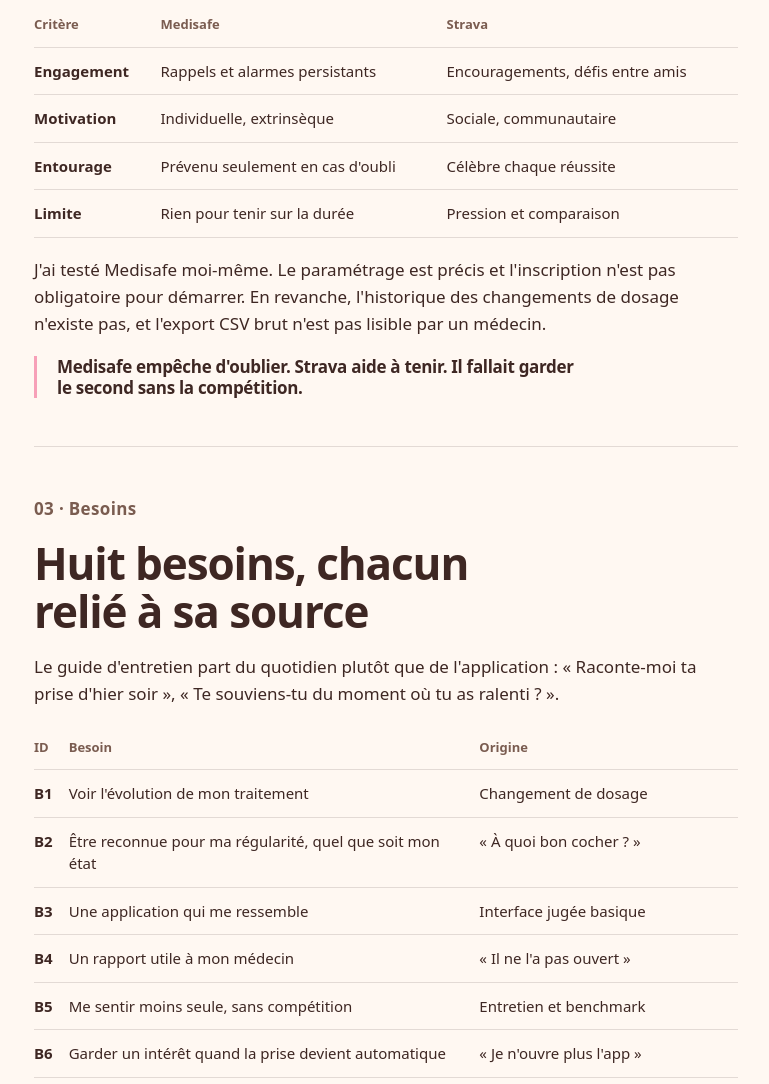
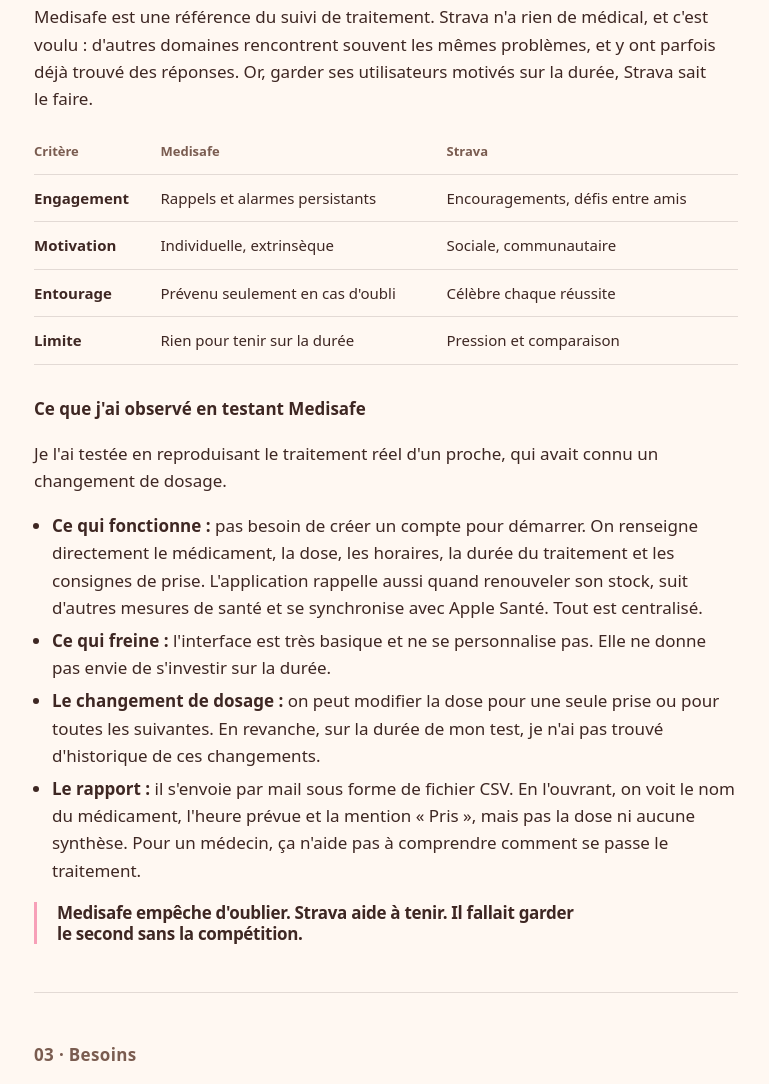
Before and after one commit to Mariam-project/portfolio, a plain HTML site: page meditrack.html in a window 1280 px wide. Shown: the part 2063-3147 px from the top of the page, without its empty margins (262-1031 px from the left). Drawn offline with Linux system fonts and the light colour scheme.

Commit message:
MediTrack : réécriture du benchmark
Co-Authored-By: Claude Opus 5.5 <noreply@anthropic.com>
Claude-Session: https://claude.ai/code/session_015nzzn4CJSdmHW8GwD7fvDw

```diff
--- a/meditrack.html
+++ b/meditrack.html
@@ -74,6 +74,7 @@
         <section class="chapter reveal" id="benchmark">
           <p class="label">02 · Benchmark</p>
           <h2 class="l">Une référence médicale, une référence hors secteur</h2>
+          <p>Medisafe est une référence du suivi de traitement. Strava n'a rien de médical, et c'est voulu : d'autres domaines rencontrent souvent les mêmes problèmes, et y ont parfois déjà trouvé des réponses. Or, garder ses utilisateurs motivés sur la durée, Strava sait le faire.</p>
           <div class="table">
             <table>
               <thead><tr><th>Critère</th><th>Medisafe</th><th>Strava</th></tr></thead>
@@ -85,7 +86,14 @@
               </tbody>
             </table>
           </div>
-          <p>J'ai testé Medisafe moi-même. Le paramétrage est précis et l'inscription n'est pas obligatoire pour démarrer. En revanche, l'historique des changements de dosage n'existe pas, et l'export CSV brut n'est pas lisible par un médecin.</p>
+          <h3>Ce que j'ai observé en testant Medisafe</h3>
+          <p>Je l'ai testée en reproduisant le traitement réel d'un proche, qui avait connu un changement de dosage.</p>
+          <ul>
+            <li><strong>Ce qui fonctionne :</strong> pas besoin de créer un compte pour démarrer. On renseigne directement le médicament, la dose, les horaires, la durée du traitement et les consignes de prise. L'application rappelle aussi quand renouveler son stock, suit d'autres mesures de santé et se synchronise avec Apple Santé. Tout est centralisé.</li>
+            <li><strong>Ce qui freine :</strong> l'interface est très basique et ne se personnalise pas. Elle ne donne pas envie de s'investir sur la durée.</li>
+            <li><strong>Le changement de dosage :</strong> on peut modifier la dose pour une seule prise ou pour toutes les suivantes. En revanche, sur la durée de mon test, je n'ai pas trouvé d'historique de ces changements.</li>
+            <li><strong>Le rapport :</strong> il s'envoie par mail sous forme de fichier CSV. En l'ouvrant, on voit le nom du médicament, l'heure prévue et la mention « Pris », mais pas la dose ni aucune synthèse. Pour un médecin, ça n'aide pas à comprendre comment se passe le traitement.</li>
+          </ul>
           <p class="pull">Medisafe empêche d'oublier. Strava aide à tenir. Il fallait garder le second sans la compétition.</p>
         </section>
 
```
